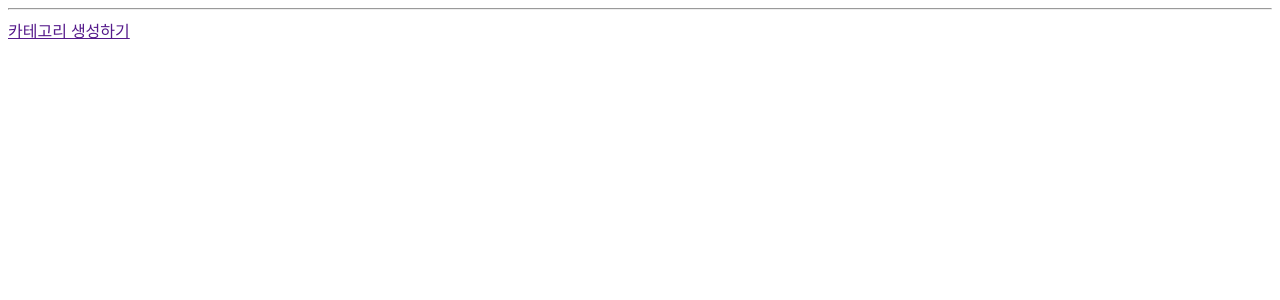
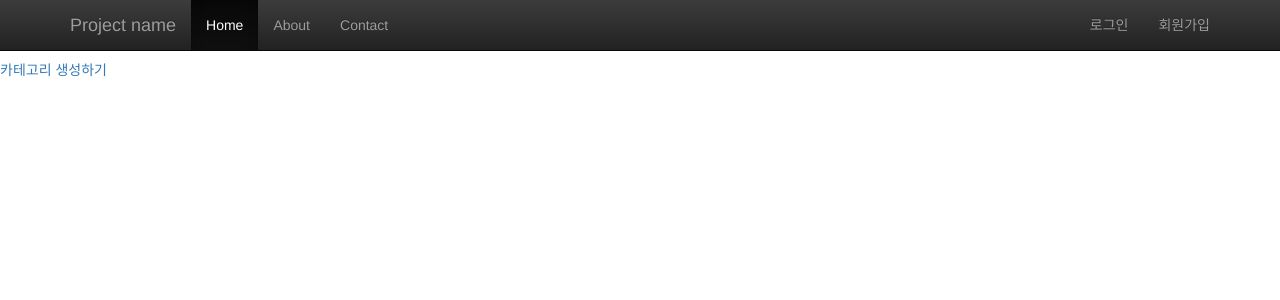
Before and after one commit to Sangheun/exam, a Django app: page /shop/ in a window 1280 px wide. Shown: the top 300 px of the page. Run offline with Django 3.2, Linux system fonts and the light colour scheme; data that the repository does not hold is empty; some libraries are stand-ins or nearby versions.

Commit message:
부트스트랩 스타일 적용 / 템플릿 단에 로그인 로그아웃 회원가입 링크 설정

```diff
--- a/accounts/urls.py
+++ b/accounts/urls.py
@@ -3,8 +3,8 @@ from django.contrib.auth.views import login, logout
 from . import views
 
 urlpatterns = [
-    url(r'^login/', login),
-    url(r'^logout/', logout),
-    url(r'^signup/', views.signup),
+    url(r'^login/', login, name='login'),
+    url(r'^logout/', logout, name='logout'),
+    url(r'^signup/', views.signup, name='signup'),
 
 ]
--- a/exam/urls.py
+++ b/exam/urls.py
@@ -7,7 +7,7 @@ from django.conf.urls.static import static
 
 urlpatterns = [
     url(r'^admin/', admin.site.urls),
-    url(r'^accounts/', include('accounts.urls', namespace='accounts')),
+    url(r'^accounts/', include('accounts.urls')),
     url(r'^shop/', include('shop.urls', namespace='shop')),
     url(r'^$', lambda request: redirect('/shop/')),
 ]
--- /dev/null
+++ b/shop/templates/shop/base.html
@@ -0,0 +1,66 @@
+<!DOCTYPE html>
+<html>
+<head>
+    <title>BLOG</title>
+    <meta charset="utf-8">
+    <meta http-equiv="X-UA-Compatible" content="IE=edge">
+    <meta name="viewport" content="width=device-width, initial-scale=1">
+    <!-- The above 3 meta tags *must* come first in the head; any other head content must come *after* these tags -->
+    <!-- Latest compiled and minified CSS -->
+    <link rel="stylesheet" href="https://maxcdn.bootstrapcdn.com/bootstrap/3.3.6/css/bootstrap.min.css" integrity="sha384-1q8mTJOASx8j1Au+a5WDVnPi2lkFfwwEAa8hDDdjZlpLegxhjVME1fgjWPGmkzs7" crossorigin="anonymous">
+
+    <!-- Optional theme -->
+    <link rel="stylesheet" href="https://maxcdn.bootstrapcdn.com/bootstrap/3.3.6/css/bootstrap-theme.min.css" integrity="sha384-fLW2N01lMqjakBkx3l/M9EahuwpSfeNvV63J5ezn3uZzapT0u7EYsXMjQV+0En5r" crossorigin="anonymous">
+
+    <style>
+        body {
+            padding-bottom: 50px;
+            padding-top: 60px;
+        }
+    </style>
+</head>
+<body>
+
+    <nav class="navbar navbar-inverse navbar-fixed-top">
+      <div class="container">
+        <div class="navbar-header">
+          <button type="button" class="navbar-toggle collapsed" data-toggle="collapse" data-target="#navbar" aria-expanded="false" aria-controls="navbar">
+            <span class="sr-only">Toggle navigation</span>
+            <span class="icon-bar"></span>
+            <span class="icon-bar"></span>
+            <span class="icon-bar"></span>
+          </button>
+          <a class="navbar-brand" href="#">Project name</a>
+        </div>
+        <div id="navbar" class="collapse navbar-collapse">
+          <ul class="nav navbar-nav">
+            <li class="active"><a href="#">Home</a></li>
+            <li><a href="#about">About</a></li>
+            <li><a href="#contact">Contact</a></li>
+          </ul>
+        <ul class="nav navbar-nav navbar-right">
+        {% if user.is_authenticated %}
+            <li><a href="{% url 'logout' %}?next={{ request.path }}">로그아웃</a></li>
+            {% else %}
+            <li><a href="{% url 'login' %}?next={{ request.path }}">로그인</a></li>
+            <li><a href="{% url 'signup' %}?next={{ request.path }}">회원가입</a></li>
+        {% endif %}
+    </ul>
+        </div><!--/.nav-collapse -->
+      </div>
+    </nav>
+
+
+
+    {% block content %}
+    {% endblock %}
+
+
+    <script type="text/javascript" src="http://getbootstrap.com/assets/js/docs.min.js"></script>        <!-- jQuery (necessary for Bootstrap's JavaScript plugins) -->
+    <script src="https://ajax.googleapis.com/ajax/libs/jquery/1.11.3/jquery.min.js"></script>
+    <!-- Latest compiled and minified JavaScript -->
+    <script src="https://maxcdn.bootstrapcdn.com/bootstrap/3.3.6/js/bootstrap.min.js" integrity="sha384-0mSbJDEHialfmuBBQP6A4Qrprq5OVfW37PRR3j5ELqxss1yVqOtnepnHVP9aJ7xS" crossorigin="anonymous"></script>
+
+
+</body>
+</html>
--- a/shop/templates/shop/index.html
+++ b/shop/templates/shop/index.html
@@ -1,13 +1,23 @@
-<ul>
-    {% for category in category_list %}
-        <li>
-            <a href="">
-            {{category.title}}
-            </a>
-        </li>
-    {% endfor %}
-</ul>
-<hr />
-<a href="">
+{% extends 'shop/base.html' %}
+
+
+{% block content %}
+
+
+      <div class="row">
+
+        {% for category in category_list %}
+        <div class="col-lg-4">
+          <img class="img-circle" src="{{ post.photo.url }}" width="140" height="140">
+          <p><a href="{% url 'shop:category_detail' category.pk %}" >{{category.title}}</a></p>
+        </div><!-- /.col-lg-4 -->
+        {% endfor %}
+
+      </div><!-- /.row -->
+
+    <a href="">
     카테고리 생성하기
-</a>
+    </a>
+
+
+{% endblock %}
```
